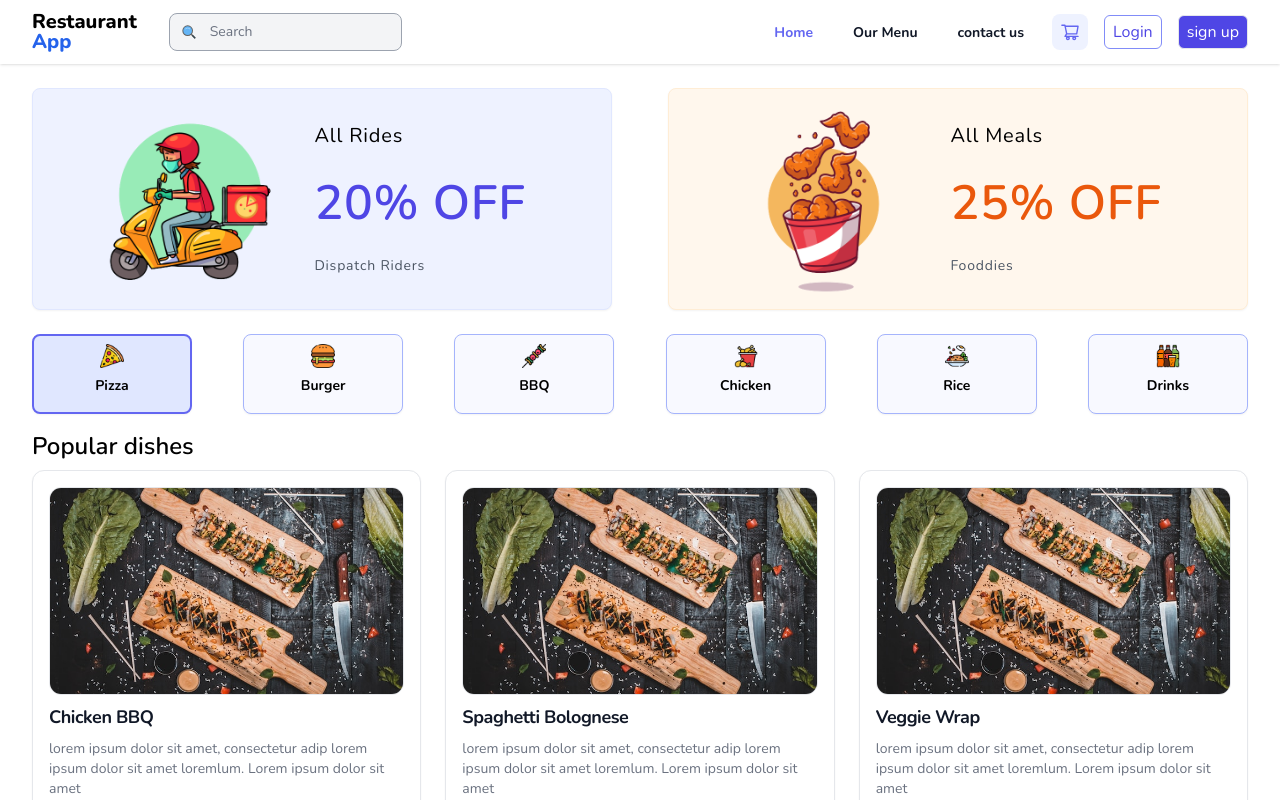
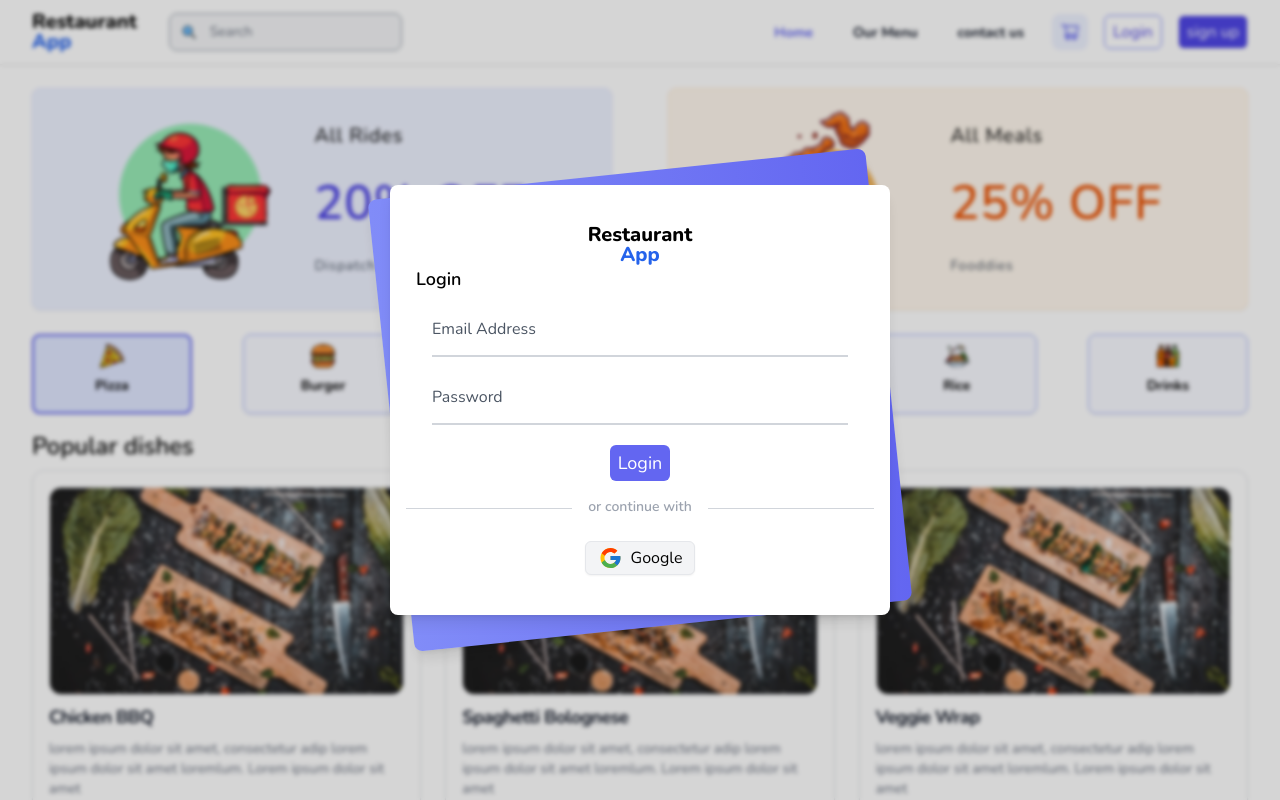
Before and after one commit to williyem/Restaurant-app, a Next.js app: page / in a window 1280 px wide. Both pictures are taken after a click on the button "Login". Shown: the top 800 px of the page. Built offline with nearby package versions, Linux system fonts and the light colour scheme.

Commit message:
fix: added react-hook-form and login page

```diff
--- /dev/null
+++ b/components/auth/login.tsx
@@ -0,0 +1,99 @@
+import React from "react";
+import { Logo } from "../logo";
+
+const Login = () => {
+  return (
+    <div className="min-h-screen py-6 flex flex-col justify-center sm:py-12">
+      <div className="relative py-3  sm:mx-auto">
+        <div className="absolute inset-0 bg-gradient-to-r from-indigo-400 to-indigo-500 shadow-lg transform -skew-y-6 sm:skew-y-0 sm:-rotate-6 sm:rounded-lg"></div>
+        <div className="relative px-4 py-10 bg-white shadow-lg sm:rounded-lg w-[500px] ">
+          <div className="max-w-md mx-auto">
+            <div className="w-full mx-auto text-center flex items-center justify-center">
+              <Logo />
+            </div>
+            <div>
+              <h1 className="text-lg font-semibold">Login</h1>
+            </div>
+            <div className="divide-y divide-gray-200">
+              <div className=" p-4 text-base text-center leading-6 space-y-5 text-gray-700 sm:text-lg sm:leading-7">
+                <div className="relative">
+                  <input
+                    id="email"
+                    name="email"
+                    type="text"
+                    className="peer placeholder-transparent h-12 w-full border-b-2 text-sm border-gray-300 text-gray-900 focus:outline-none focus:border-indigo-600"
+                    placeholder="Email address"
+                  />
+                  <label
+                    htmlFor="email"
+                    className="absolute left-0 -top-4 text-gray-600 text-sm peer-placeholder-shown:text-base peer-placeholder-shown:text-gray-440 peer-placeholder-shown:top-2 transition-all peer-focus:-top-3.5 peer-focus:text-gray-600 peer-focus:text-sm"
+                  >
+                    Email Address
+                  </label>
+                </div>
+                <div className="relative">
+                  <input
+                    id="password"
+                    name="password"
+                    type="password"
+                    className="peer placeholder-transparent h-12 w-full border-b-2 border-gray-300 text-gray-900 focus:outline-none focus:border-indigo-600"
+                    placeholder="Password"
+                  />
+                  <label
+                    htmlFor="password"
+                    className="absolute left-0 -top-4 text-gray-600 text-sm peer-placeholder-shown:text-base peer-placeholder-shown:text-gray-440 peer-placeholder-shown:top-2 transition-all peer-focus:-top-3.5 peer-focus:text-gray-600 peer-focus:text-sm"
+                  >
+                    Password
+                  </label>
+                </div>
+
+                <div className="relative">
+                  <button className="bg-indigo-500 text-white rounded-md px-2 text-center py-1">
+                    Login
+                  </button>
+                </div>
+              </div>
+            </div>
+          </div>
+          <div className="mb-6 flex items-center  w-full before:mt-0.5 before:flex-1 before:border-t before:border-gray-300 after:mt-0.5 after:flex-1 after:border-t after:border-gray-300">
+            <p className="mx-4 mb-0 text-center  text-sm text-gray-400 font-semibold">
+              or continue with
+            </p>
+          </div>
+          <div className="w-full flex justify-center">
+            <button className=" px-3 py-1 bg-gray-100 border  shadow-sm rounded-md flex items-center justify-center ">
+              <svg
+                xmlns="http://www.w3.org/2000/svg"
+                width="25"
+                height="24"
+                viewBox="0 0 25 24"
+                fill="none"
+                className="mr-2"
+              >
+                <path
+                  d="M22.3055 10.0415H21.5V10H12.5V14H18.1515C17.327 16.3285 15.1115 18 12.5 18C9.1865 18 6.5 15.3135 6.5 12C6.5 8.6865 9.1865 6 12.5 6C14.0295 6 15.421 6.577 16.4805 7.5195L19.309 4.691C17.523 3.0265 15.134 2 12.5 2C6.9775 2 2.5 6.4775 2.5 12C2.5 17.5225 6.9775 22 12.5 22C18.0225 22 22.5 17.5225 22.5 12C22.5 11.3295 22.431 10.675 22.3055 10.0415Z"
+                  fill="#FFC107"
+                />
+                <path
+                  d="M3.65308 7.3455L6.93858 9.755C7.82758 7.554 9.98058 6 12.5001 6C14.0296 6 15.4211 6.577 16.4806 7.5195L19.3091 4.691C17.5231 3.0265 15.1341 2 12.5001 2C8.65908 2 5.32808 4.1685 3.65308 7.3455Z"
+                  fill="#FF3D00"
+                />
+                <path
+                  d="M12.4999 22C15.0829 22 17.4299 21.0115 19.2044 19.404L16.1094 16.785C15.0717 17.5742 13.8036 18.001 12.4999 18C9.89891 18 7.69041 16.3415 6.85841 14.027L3.59741 16.5395C5.25241 19.778 8.61341 22 12.4999 22Z"
+                  fill="#4CAF50"
+                />
+                <path
+                  d="M22.3055 10.0415H21.5V10H12.5V14H18.1515C17.7571 15.1082 17.0467 16.0766 16.108 16.7855L16.1095 16.7845L19.2045 19.4035C18.9855 19.6025 22.5 17 22.5 12C22.5 11.3295 22.431 10.675 22.3055 10.0415Z"
+                  fill="#1976D2"
+                />
+              </svg>
+              Google
+            </button>
+          </div>
+        </div>
+      </div>
+    </div>
+  );
+};
+
+export default Login;
--- a/components/modal-overlay.tsx
+++ b/components/modal-overlay.tsx
@@ -2,7 +2,7 @@ import React, { ReactNode } from "react";
 
 const ModalOverlay = ({ children }: any) => {
   return (
-    <div className="fixed inset-0 top-0 left-0 bottom-0 right-0 bg-red-500">
+    <div className="fixed inset-0 top-0 left-0 bottom-0 right-0 backdrop-blur-[2px] bg-[#0000002a] z-50 ">
       {children}
     </div>
   );
--- a/components/navbar.tsx
+++ b/components/navbar.tsx
@@ -1,12 +1,8 @@
 "use client";
-import { Fragment } from "react";
+import { Fragment, useState } from "react";
 import { Disclosure, Menu, Transition } from "@headlessui/react";
 import { FcSearch, FcMenu } from "react-icons/fc";
-import {
-  AiOutlineClose,
-  AiOutlineLogin,
-  AiOutlineShoppingCart,
-} from "react-icons/ai";
+import { AiOutlineClose, AiOutlineShoppingCart } from "react-icons/ai";
 import { navLinks } from "@/utils/ui-data";
 import Link from "next/link";
 import { usePathname } from "next/navigation";
@@ -18,11 +14,13 @@ import { openCart } from "@/utils/redux/slices/cart-slice";
 import { Toaster } from "react-hot-toast";
 import { ProductOverview } from "./products/product-overview";
 import { classNames, isAuthenticated } from "@/utils/easy";
-import { BsMenuButton } from "react-icons/bs";
+import ModalOverlay from "./modal-overlay";
+import Login from "./auth/login";
 
 const NavBar = () => {
   const pathname = usePathname();
   const dispatch = useDispatch<AppDispatch>();
+  const [showModal, setShowModal] = useState(false);
   const toggleCart = (value: boolean) => {
     dispatch(openCart(value));
   };
@@ -32,6 +30,11 @@ const NavBar = () => {
 
   return (
     <>
+      {showModal ? (
+        <ModalOverlay>
+          <Login />
+        </ModalOverlay>
+      ) : null}
       {showProductOverview && <ProductOverview foodObj={productObj} />}
       <Toaster />
       <Disclosure as="nav" className="bg-white shadow">
@@ -173,7 +176,10 @@ const NavBar = () => {
                     </Menu>
                   ) : (
                     <>
-                      <button className="ml-4  flex space-x-1 rounded-md py-1 items-center relative flex-shrink-0 px-2 border border-indigo-400 hover:border-indigo-800 transition-all duration-200 ease-in-out cursor-pointer  text-indigo-600 hover:text-indigo-900  ">
+                      <button
+                        onClick={() => setShowModal(true)}
+                        className="ml-4  flex space-x-1 rounded-md py-1 items-center relative flex-shrink-0 px-2 border border-indigo-400 hover:border-indigo-800 transition-all duration-200 ease-in-out cursor-pointer  text-indigo-600 hover:text-indigo-900  "
+                      >
                         <p>Login</p>
                       </button>
                       <button className="ml-4  flex space-x-1 rounded-md py-1 items-center relative flex-shrink-0 px-2 border hover:bg-indigo-700 bg-indigo-600 text-white transition-all duration-200 ease-in-out cursor-pointer  ">
--- a/package.json
+++ b/package.json
@@ -24,6 +24,7 @@
     "postcss": "8.4.24",
     "react": "18.2.0",
     "react-dom": "18.2.0",
+    "react-hook-form": "^7.48.2",
     "react-hot-toast": "^2.4.1",
     "react-icons": "^4.10.1",
     "react-redux": "^8.1.1",
```
Also changed, not shown: 1 other file (tests, documents, lock files or other folders).
